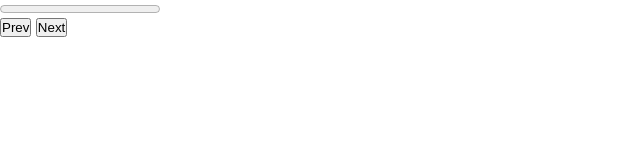
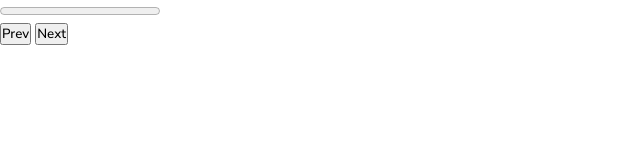
Before and after one commit to MikoVelascoRamirez/50_days_50projects_Miko, a plain HTML site: page 02_Progress_Steps/index.html in a window 1280 px wide. Shown: the whole page, without its empty margins (0-640 px from the left). Drawn offline with Linux system fonts and the light colour scheme; files whose address does not match are found by name.

Commit message:
2.7. Importing font.

```diff
--- a/02_Progress_Steps/index.css
+++ b/02_Progress_Steps/index.css
@@ -1,3 +1,5 @@
+@import url('https://fonts.googleapis.com/css2?family=Noto+Sans:wght@300&family=Nunito+Sans:wght@500&display=swap');
+
 *, ::after, ::before{
     margin: 0;
     padding: 0;
```
